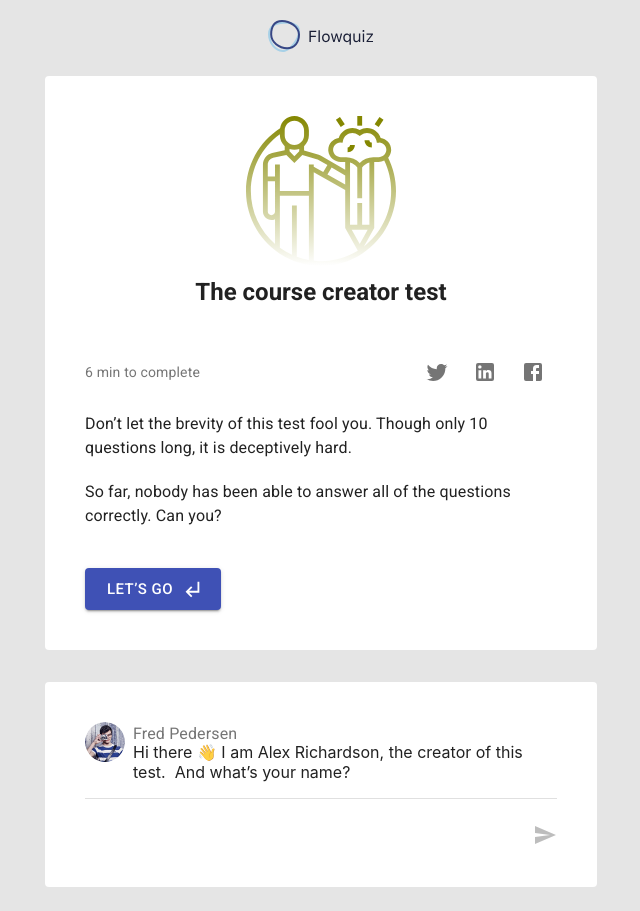
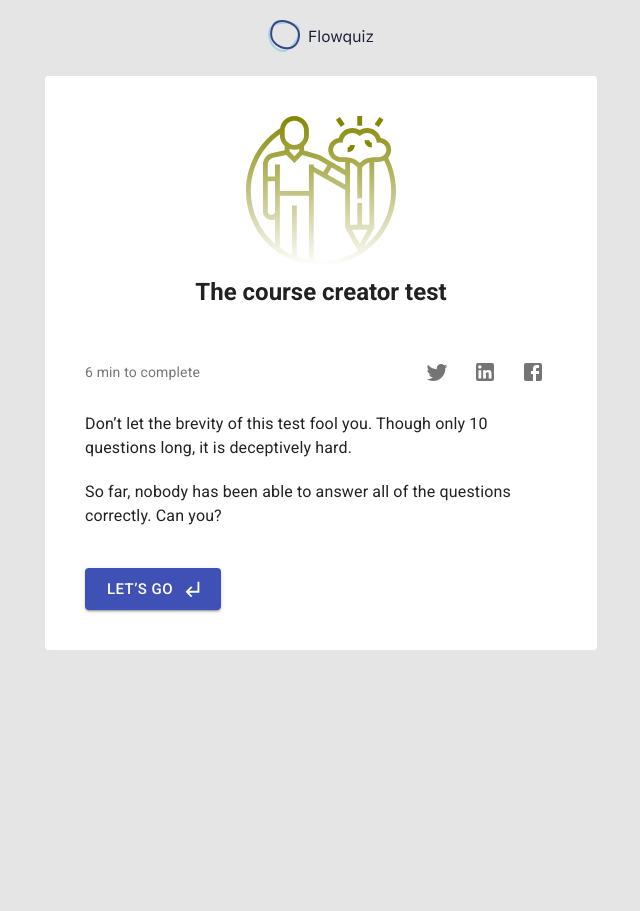
Before and after one commit to GSemikozov/flowquiz-test, a React (Create React App) app: page / in a window 1280 px wide. Shown: the whole page, without its empty margins (319-959 px from the left). After the commit the page ends 800 px from the top, so only its background shows below. Built offline with nearby package versions, Linux system fonts and the light colour scheme; a web font is replaced by a local one; what seamless-scroll-polyfill would draw is missing.

Commit message:
CHANGE: hide test section

```diff
--- a/src/App.jsx
+++ b/src/App.jsx
@@ -183,15 +183,15 @@ function App() {
               <Intro handleClick={() => moveToSection(userInfoSectionRef)} />
             </Card>
           </Box>
-          <UserInfoSection
-            sectionRef={userInfoSectionRef}
-            targetRef={section1Ref}
-            handleClick={moveToSection}
-            username={username}
-            handleSetUsername={handleSetUsername}
-            email={email}
-            handleSetEmail={handleSetEmail}
-          />
+          {/*<UserInfoSection*/}
+          {/*  sectionRef={userInfoSectionRef}*/}
+          {/*  targetRef={section1Ref}*/}
+          {/*  handleClick={moveToSection}*/}
+          {/*  username={username}*/}
+          {/*  handleSetUsername={handleSetUsername}*/}
+          {/*  email={email}*/}
+          {/*  handleSetEmail={handleSetEmail}*/}
+          {/*/>*/}
           {isUserInfoSectionShown && (
             <UserInfoSection
               sectionRef={userInfoSectionRef}
```
